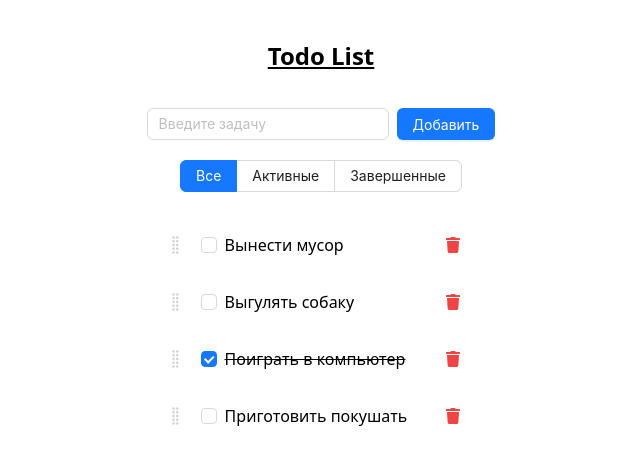
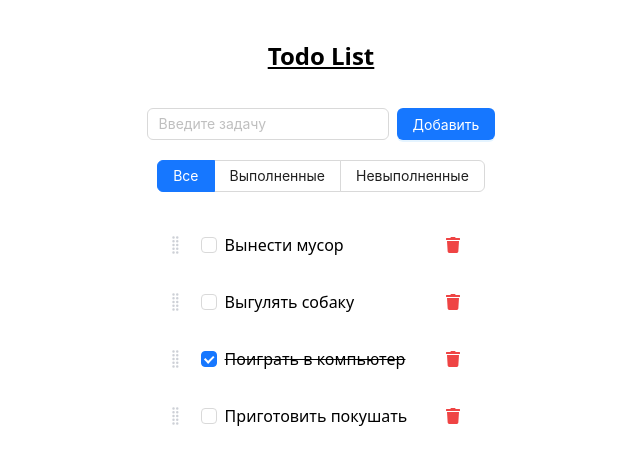
Before and after one commit to eviolspirid777/ChatAppTest, a React (Vite) app: page / in a window 1280 px wide. Shown: the top 464 px of the page, without its empty margins (319-959 px from the left). Built offline with nearby package versions, Linux system fonts and the light colour scheme.

Commit message:
Переименовал фильтры

```diff
--- a/src/components/TaskList/Header/page.tsx
+++ b/src/components/TaskList/Header/page.tsx
@@ -19,8 +19,8 @@ export const TaskListHeader: FC<TaskListHeaderProps> = ({
         buttonStyle="solid"
       >
         <Radio.Button value="all">Все</Radio.Button>
-        <Radio.Button value="pending">Активные</Radio.Button>
-        <Radio.Button value="solved">Завершенные</Radio.Button>
+        <Radio.Button value="pending">Выполненные </Radio.Button>
+        <Radio.Button value="solved">Невыполненные</Radio.Button>
       </Radio.Group>
     </div>
   );
```
